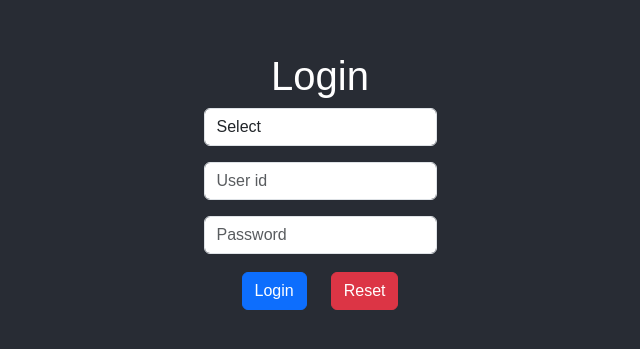
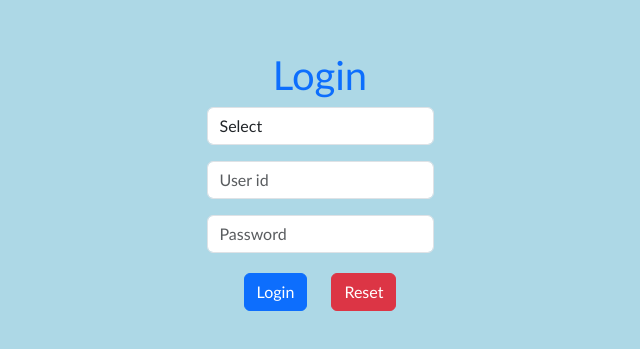
Before and after one commit to Kushalobroy/Written-Examination-System-Using-Blockchain-IPFS-and-Machine-Learning, a React (Create React App) app: page / in a window 1280 px wide. Shown: the part 211-560 px from the top of the page, without its empty margins (320-960 px from the left). Built offline with nearby package versions, Linux system fonts and the light colour scheme.

Commit message:
initial commit

```diff
--- a/src/App.css
+++ b/src/App.css
@@ -1,5 +1,5 @@
 *{
-  font-family: Arial, Helvetica, sans-serif;
+  font-family: 'Trebuchet MS', 'Lucida Sans Unicode', 'Lucida Grande', 'Lucida Sans', Arial, sans-serif;
 }
 .App {
   text-align: center;
@@ -17,7 +17,7 @@
 }
 
 .App-header {
-  background-color: #282c34;
+  background-color:lightblue;
   min-height: 100vh;
   display: flex;
   flex-direction: column;
--- a/src/Home.jsx
+++ b/src/Home.jsx
@@ -5,7 +5,7 @@ function Home(){
     return (
         <header className="App-header">
             <div className="">
-            <h1>Login</h1>
+            <h1 className="text-primary fs-1 fw-1">Login</h1>
             <form className="">
                 <div className="mb-3">
                 <select className="form-control">
```
